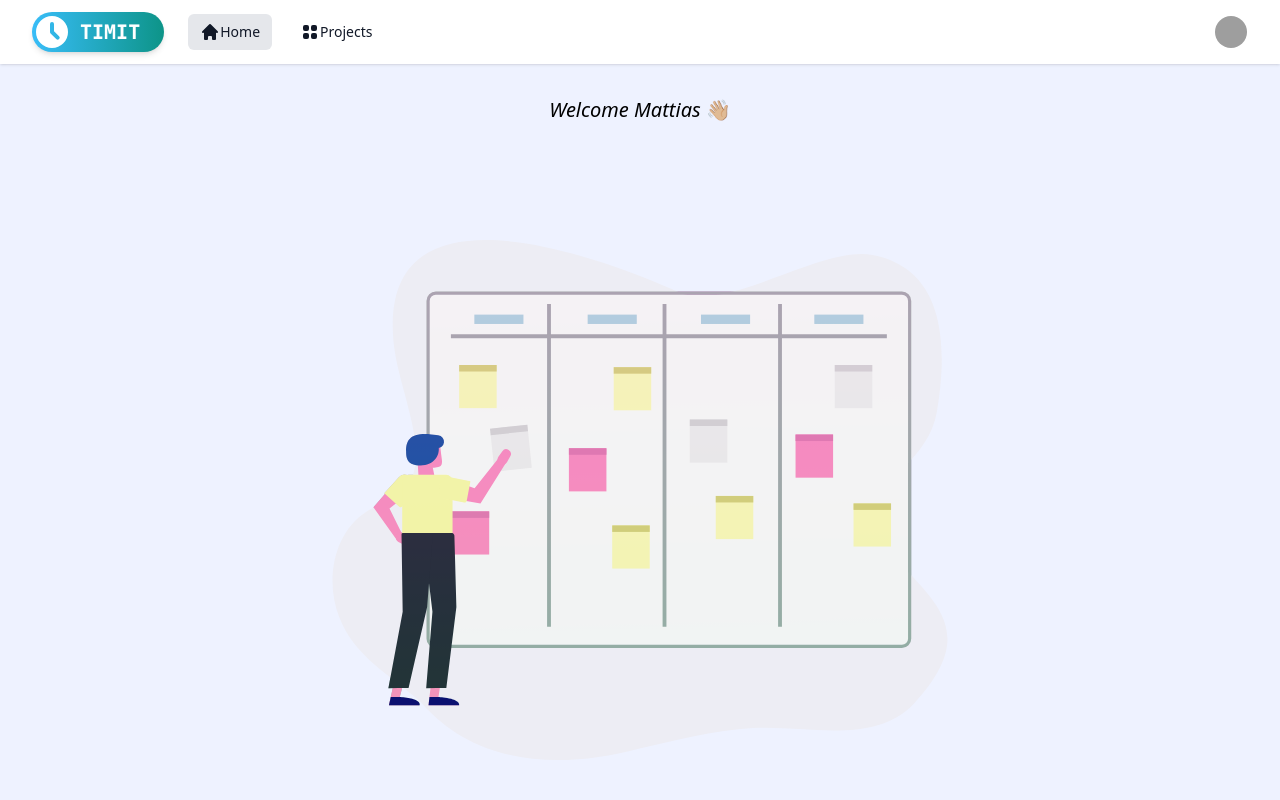
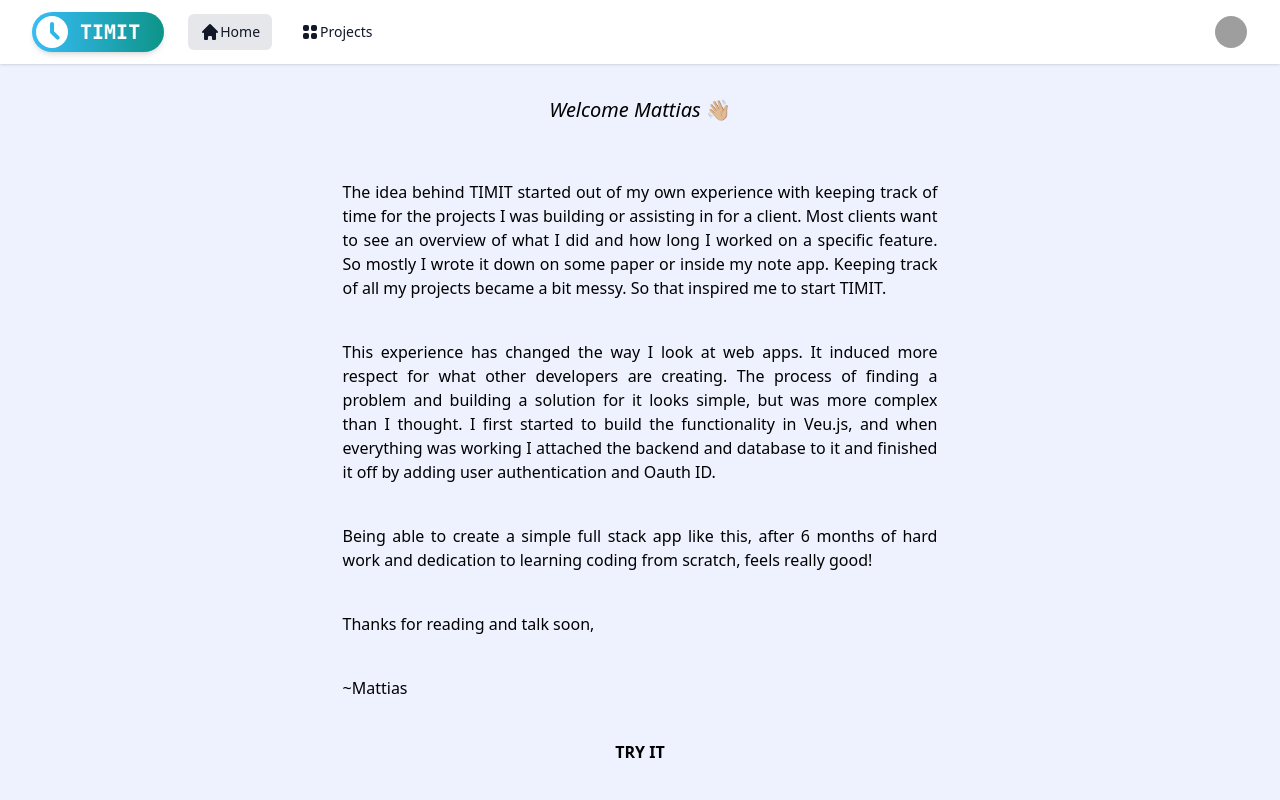
Before and after one commit to mattiasbonte/TIMIT-FE, a Vue app: page /home in a window 1280 px wide. Shown: the top 800 px of the page. Built offline with nearby package versions, Linux system fonts and the light colour scheme; grey boxes are pictures that could not be loaded.

Commit message:
Add Home Page Description

```diff
--- a/src/router/index.js
+++ b/src/router/index.js
@@ -5,9 +5,9 @@ import Overview from '../components/Overview/Overview.vue';
 import Project from '../components/Project/Project.vue';
 
 const routes = [
-  { path: '/', name: 'Home', redirect: 'Home' },
+  { path: '/', name: 'Landing', redirect: 'Overview' },
   { path: '/home', name: 'Home', component: Home },
-  { name: 'overview', path: '/overview', component: Overview },
+  { path: '/overview', name: 'Overview', component: Overview },
   { path: '/projects', redirect: '/overview' },
   {
     path: '/projects/:id',
--- a/src/views/Home.vue
+++ b/src/views/Home.vue
@@ -1,11 +1,49 @@
 <template>
-  <div class="space-y-4">
+  <div class="space-y-16">
     <!-- Welcome Message -->
     <h1
       class="dark:text-white -mb-2 text-xl italic font-thin text-center text-black"
     >
       Welcome {{ getUserName }} <span class="not-italic">👋🏼</span>
     </h1>
+
+    <!-- Text Content -->
+    <div
+      class="md:max-w-prose font-extralight w-full mx-auto space-y-10 text-justify"
+    >
+      <p>
+        The idea behind TIMIT started out of my own experience with keeping
+        track of time for the projects I was building or assisting in for a
+        client. Most clients want to see an overview of what I did and how long
+        I worked on a specific feature. So mostly I wrote it down on some paper
+        or inside my note app. Keeping track of all my projects became a bit
+        messy. So that inspired me to start TIMIT.
+      </p>
+
+      <p>
+        This experience has changed the way I look at web apps. It induced more
+        respect for what other developers are creating. The process of finding a
+        problem and building a solution for it looks simple, but was more
+        complex than I thought. I first started to build the functionality in
+        Veu.js, and when everything was working I attached the backend and
+        database to it and finished it off by adding user authentication and
+        Oauth ID.
+      </p>
+
+      <p>
+        Being able to create a simple full stack app like this, after 6 months
+        of hard work and dedication to learning coding from scratch, feels
+        really good!
+      </p>
+
+      <p>Thanks for reading and talk soon,</p>
+      <p>~Mattias</p>
+
+      <p class="font-bold text-center">
+        <router-link exact to="/overview" class="hover:underline text-center"
+          >TRY IT</router-link
+        >
+      </p>
 
       <!-- Image + Navigation -->
       <router-link exact to="/overview">
@@ -15,6 +53,14 @@
           alt="kanban board illustration"
         />
       </router-link>
+      <p class="text-xs">
+        <router-link exact to="/overview" class="hover:underline"
+          >Create a project</router-link
+        >
+        -> Add a feature -> Start working -> Stop working -> Work some more ->
+        Complete Feature -> Repeat ∞ -> Send Overview To Client.
+      </p>
+    </div>
   </div>
 </template>
 
```
Lines whose indentation alone changed are shown as unchanged.
